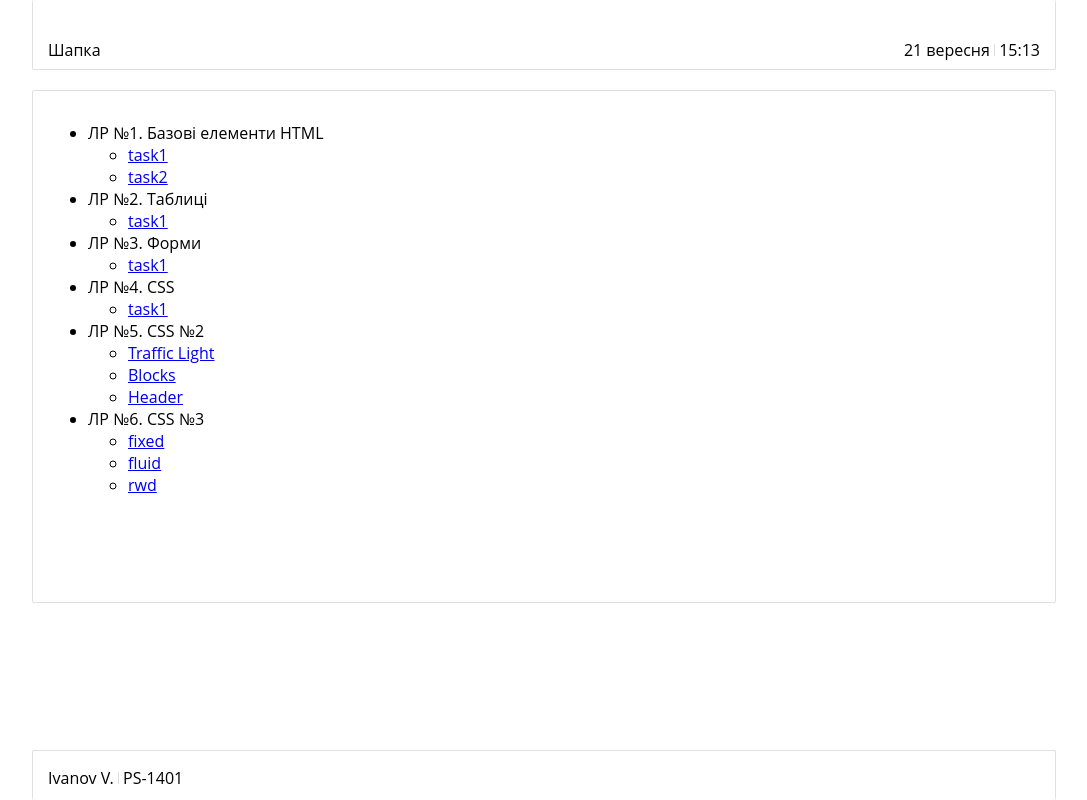
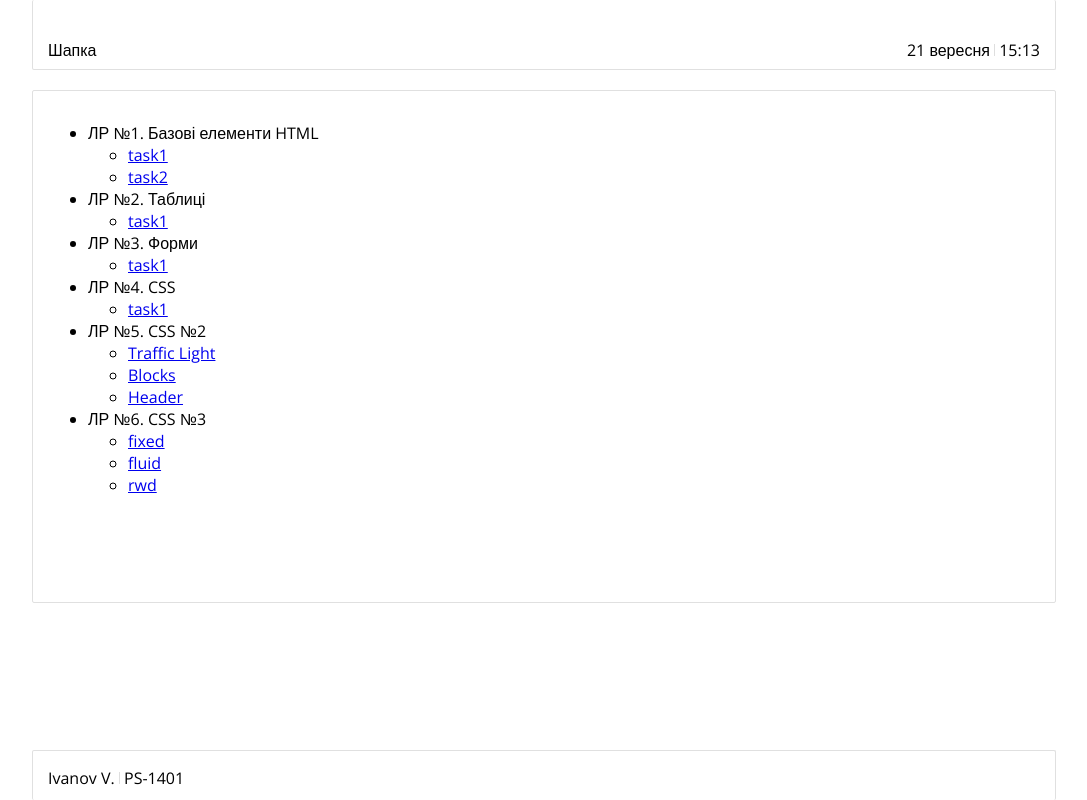
Before and after one commit to moddi3-academy/labs, a PHP site: page / in a window 1280 px wide. Shown: the whole page, without its empty margins (96-1183 px from the left). Run offline with PHP 8.4, Linux system fonts and the light colour scheme.

Commit message:
Index.html, open sans

```diff
--- a/index.html
+++ b/index.html
@@ -3,6 +3,7 @@
 <head>
 	<meta charset="UTF-8">
 	<title>Lab Works</title>
+	<link href="https://fonts.googleapis.com/css?family=Open+Sans" rel="stylesheet">
 	<link rel="stylesheet" href="style.css">
 </head>
 <body>
--- a/style.css
+++ b/style.css
@@ -3,7 +3,7 @@
 }
 /* Main */
 html {
-  font-family: "Open Sans";
+  font-family: "Open Sans", sans-serif;
 
   height: 100%;
 }
```
